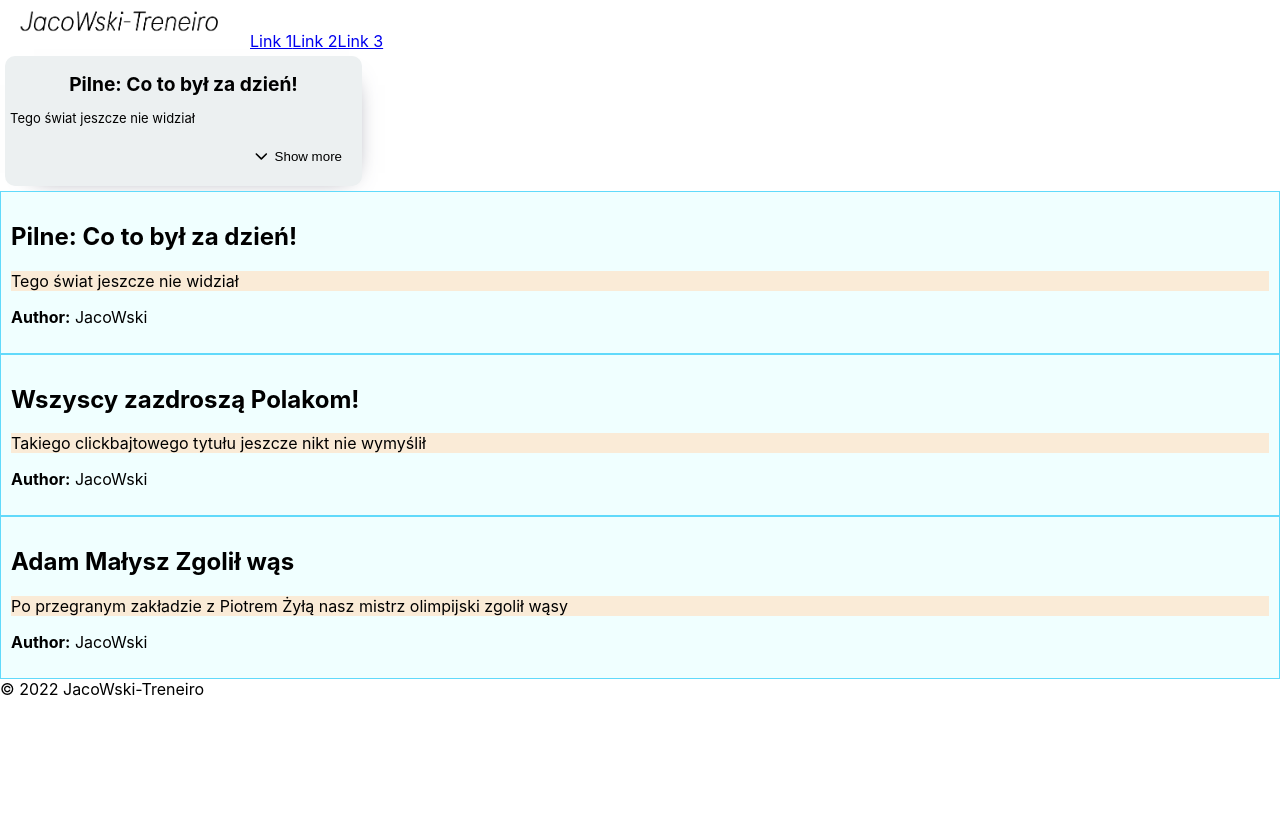
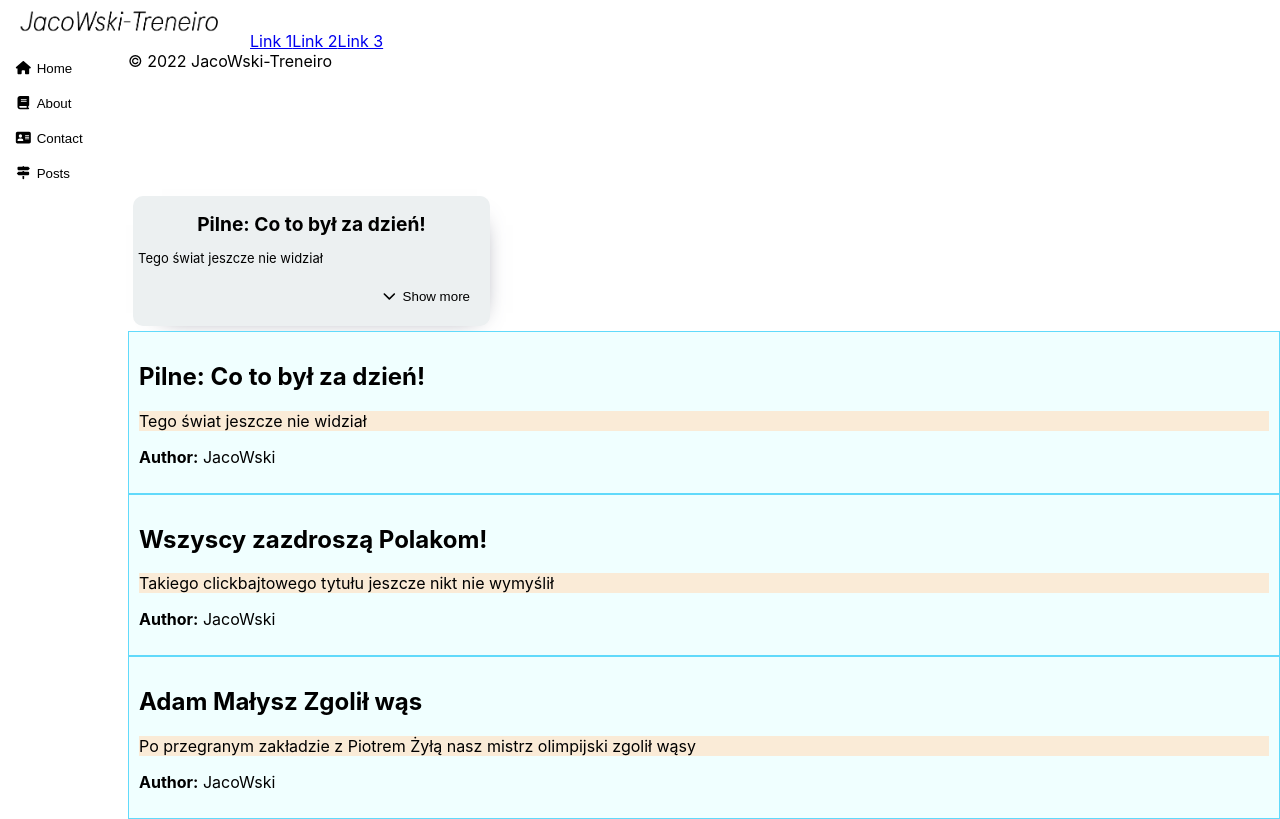
Before and after one commit to JacoWski/poligon, a React (Create React App) app: page / in a window 1280 px wide. Built offline with nearby package versions, Linux system fonts and the light colour scheme; the HTML template or start-up script is replaced by a standard one.

Commit message:
Menu. Task number 5.

```diff
--- a/src/App.css
+++ b/src/App.css
@@ -15,3 +15,29 @@
 .News p {
   background-color: antiquewhite;
 }
+
+.menu {
+  float: left;
+  width: 10vw;
+}
+
+.menu ul {
+  margin: 0;
+  padding: 0;
+  list-style-type: none;
+}
+
+.menu a {
+  display: block;
+}
+
+.menu button {
+  display: block;
+  min-width: 100%;
+}
+
+main {
+  float: right;
+  clear: both;
+  width: 90vw;
+}
--- a/src/App.js
+++ b/src/App.js
@@ -1,15 +1,23 @@
 import React from 'react';
+import * as SolidIcons from '@fortawesome/free-solid-svg-icons';
 
 import './App.css';
 import Header from './components/Header';
 import Article from './pages/Articles';
 import Content from './components/Content';
 import Footer from './components/Footer';
+import { Menu, MenuLink} from 'components/Menu';
 
 function App() {
   return (
     <div className="App">
       <Header/>
+      <Menu>
+        <MenuLink to={'/'} icon={SolidIcons.faHome}>Home</MenuLink>
+        <MenuLink to={'/about'} icon={SolidIcons.faBook}>About</MenuLink>
+        <MenuLink to={'/contact'} icon={SolidIcons.faContactCard} isActive>Contact</MenuLink>
+        <MenuLink to={'/posts'} icon={SolidIcons.faSignsPost}>Posts</MenuLink>
+      </Menu>
       <Content>
         <Article/>
       </Content>
--- a/src/components/Form/Button.js
+++ b/src/components/Form/Button.js
@@ -7,7 +7,7 @@ import { Colors } from "common";
 
 const Placements = ['left', 'right'];
 
-const Button = ({ label, bgColor, color, icon, handler, placement }) => {
+const Button = ({ label, bgColor, color, icon, handler, placement, disabled, textAlign }) => {
     const styles = {
         backgroundColor: bgColor,
         color: color,
@@ -16,12 +16,13 @@ const Button = ({ label, bgColor, color, icon, handler, placement }) => {
         borderRadius: 5,
         width: 'auto',
         cursor: 'pointer',
-        float: !placement ? 'left' : placement
+        float: !placement ? 'left' : placement,
+        textAlign: textAlign
     };
     return (
-        <button style={styles} onClick={handler}>
-            <Icon iconName={icon}/>
-            <span>{label}</span>
+        <button style={styles} onClick={handler} disabled={disabled} >
+            {icon && <Icon iconName={icon}/>}
+            {label}
         </button>
     );
 };
@@ -37,7 +38,8 @@ Button.propType = {
 
 Button.defaultProps = {
     bgColor: Colors.inherit,
-    color: Colors.black
+    color: Colors.black,
+    textAlign: 'center'
 };
 
 export default Button;
--- /dev/null
+++ b/src/components/Menu/Menu.js
@@ -0,0 +1,15 @@
+import React from "react";
+
+import '../../App.css';
+
+const Menu = ({ children }) => {
+    return(
+        <div className="menu">
+            <ul style={{display: 'block'}}>
+                {children}
+            </ul>
+        </div>
+    );
+};
+
+export default Menu;
--- /dev/null
+++ b/src/components/Menu/MenuLink.js
@@ -0,0 +1,21 @@
+import React from "react";
+import PropTypes from 'prop-types';
+import * as SolidIcons from '@fortawesome/free-solid-svg-icons';
+
+import { Button } from "components/Form";
+
+const MenuLink = ({ to, isActive, children, icon }) => {
+    return(
+        <li>
+            <a href={to}>
+                <Button label={children} disabled={!isActive} icon={icon} textAlign={'left'} />
+            </a>
+        </li>
+    );
+};
+
+MenuLink.propTypes = {
+    icon: PropTypes.oneOf(SolidIcons)
+};
+
+export default MenuLink;
--- /dev/null
+++ b/src/components/Menu/index.js
@@ -0,0 +1,2 @@
+export { default as Menu } from 'components/Menu/Menu';
+export { default as MenuLink } from 'components/Menu/MenuLink';
```
